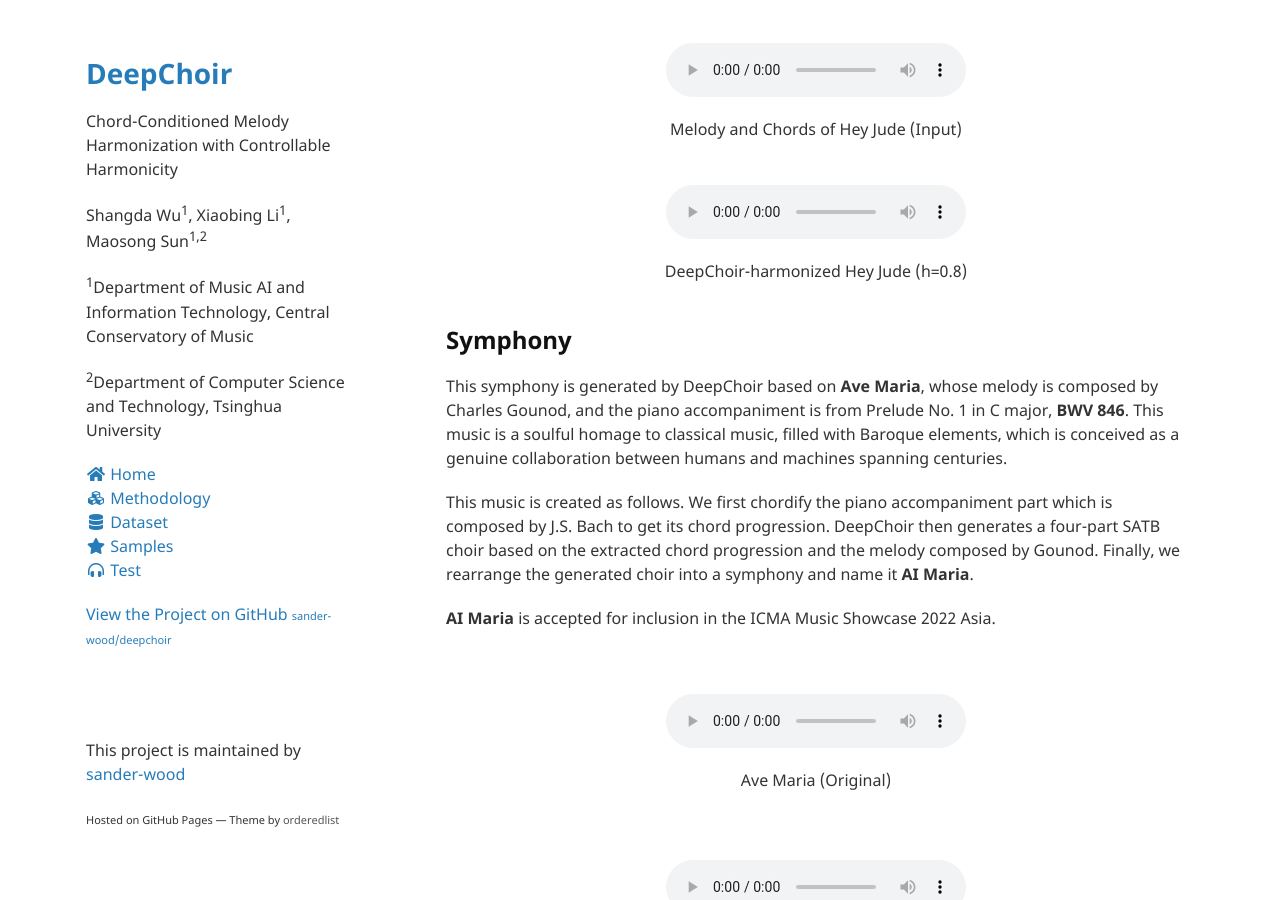
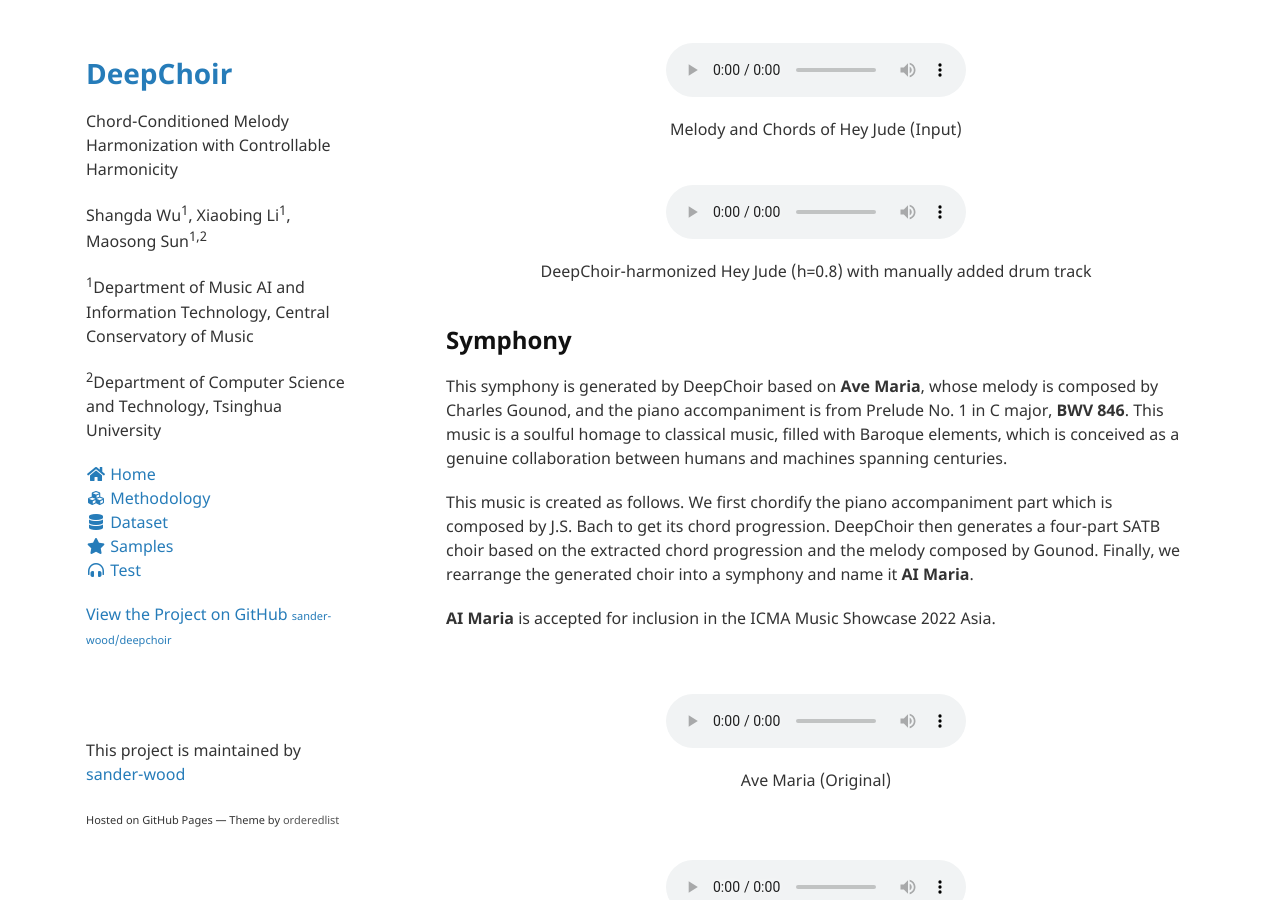
Before and after one commit to sander-wood/deepchoir, a Jekyll site: the page built from samples.md, in a window 1280 px wide and 900 px high, scrolled down 2030 px. Built offline with Jekyll 4.4.1, drawn with Linux system fonts in a browser that asks for light colours; nearby versions of some CDN libraries.

Commit message:
Update samples.md

```diff
--- a/samples.md
+++ b/samples.md
@@ -51,7 +51,7 @@
 <center>Melody and Chords of Hey Jude (Input)</center>
 <br>
 <audio id="audio_12" src="samples/pop/Hey_Jude_(h=0.8).mp3" type="audio/mpeg" controls controlsList="nodownload">Your browser does not support the audio element.</audio>
-<center>DeepChoir-harmonized Hey Jude (h=0.8)</center>
+<center>DeepChoir-harmonized Hey Jude (h=0.8) with manually added drum track</center>
 <br>
 
 ## Symphony
```
